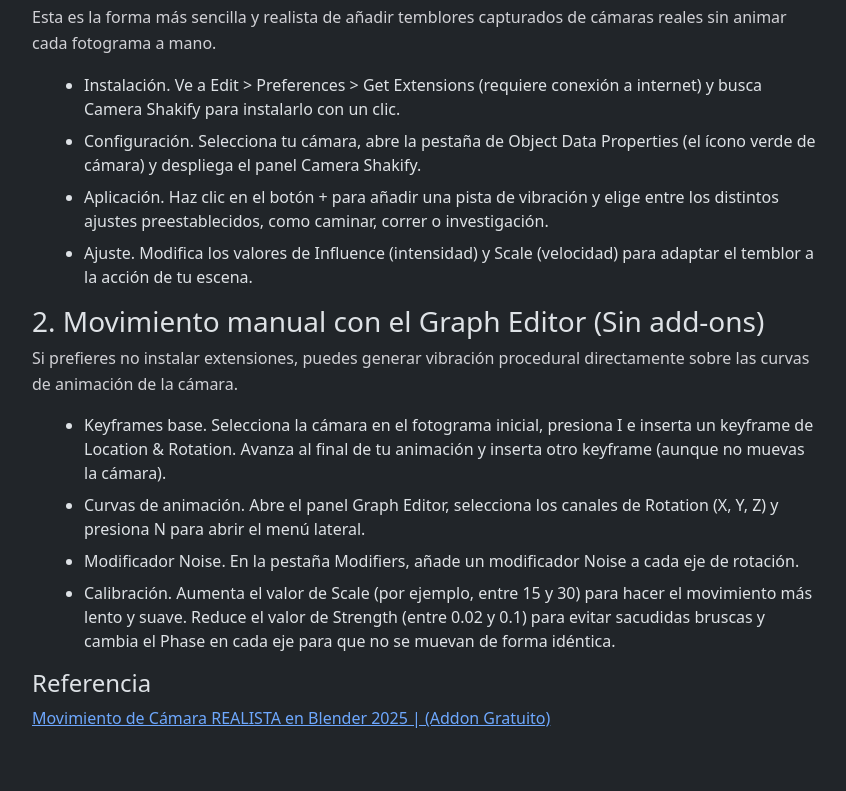
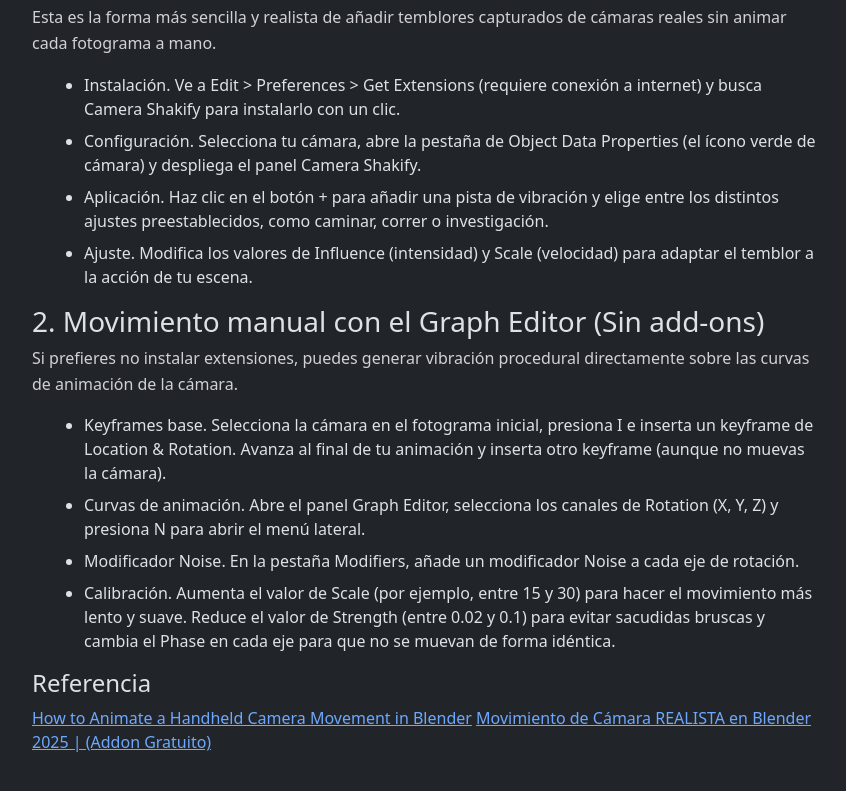
Before and after one commit to beztao01/aprendo, a plain HTML site: page blender/html/handycam.html in a window 1280 px wide. Shown: the part 385-1176 px from the top of the page, without its empty margins (106-952 px from the left). Before the commit the page ends 1155 px from the top, so only its background shows below. Drawn offline with nearby package versions, Linux system fonts and the light colour scheme; files that its build step writes are made by us from their sources.

Commit message:
add handheld camera video

```diff
--- a/blender/html/handycam.html
+++ b/blender/html/handycam.html
@@ -10,7 +10,7 @@
   <body>
     <div class="container">
       <div class="main-content">
-      <h1>Aprendo</h1>
+        <h1>Aprendo</h1>
       </div>
       <div class="main-content">
 
@@ -38,7 +38,8 @@
           </ul>
 
           <h4>Referencia</h4>
-        <a href="https://youtu.be/jObG67sM5Yc?si=mPUvzFRvD-JE4q2F">Movimiento de Cámara REALISTA en Blender 2025 | (Addon Gratuito)</a>
+          <a href="https://youtu.be/Ik8PLqm220k?si=Tp6O4f9AmPU-YOEe">How to Animate a Handheld Camera Movement in Blender</a>
+          <a href="https://youtu.be/jObG67sM5Yc?si=mPUvzFRvD-JE4q2F">Movimiento de Cámara REALISTA en Blender 2025 | (Addon Gratuito)</a>
       </div>
     </div>
     <script src="https://cdn.jsdelivr.net/npm/bootstrap@5.3.8/dist/js/bootstrap.bundle.min.js" integrity="sha384-FKyoEForCGlyvwx9Hj09JcYn3nv7wiPVlz7YYwJrWVcXK/BmnVDxM+D2scQbITxI" crossorigin="anonymous"></script>
```
